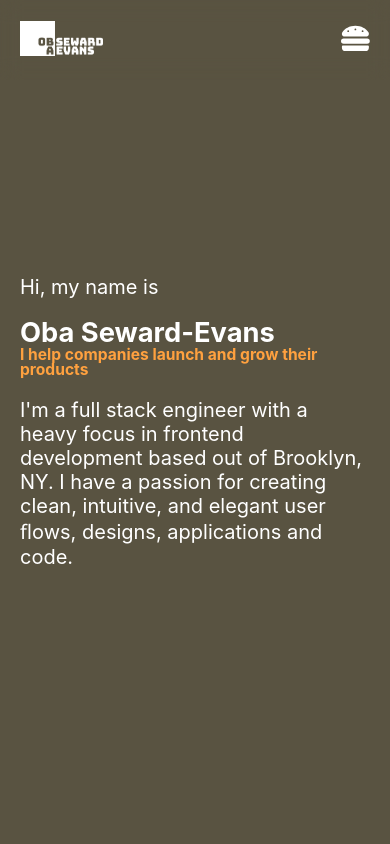
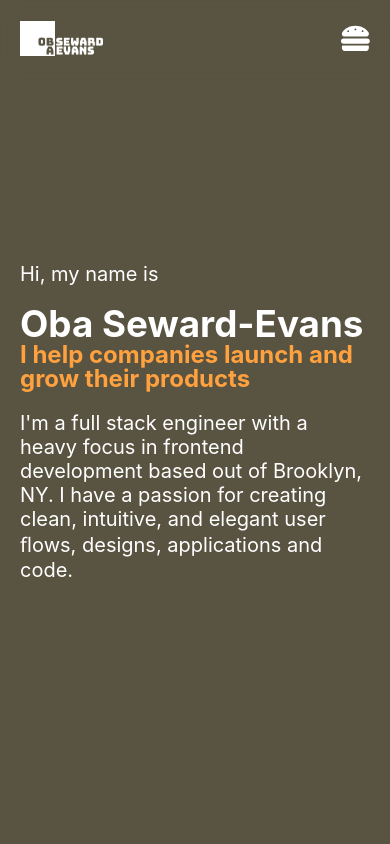
Before and after one commit to obatola/oba, a Next.js app: page / in a window 390 px wide. Shown: the top 844 px of the page. Built offline with nearby package versions, Linux system fonts and the light colour scheme.

Commit message:
fixed title styling errors

```diff
--- a/src/styles/IntroSection.module.css
+++ b/src/styles/IntroSection.module.css
@@ -30,3 +30,13 @@
     margin: 0;
     font-size: 1.25rem;
 }
+
+@media (max-width: 425px) {
+    .title {
+        font-size: 2.3rem;
+    }
+
+    .subTitle {
+        font-size: 1.5rem;
+    }
+}
```
